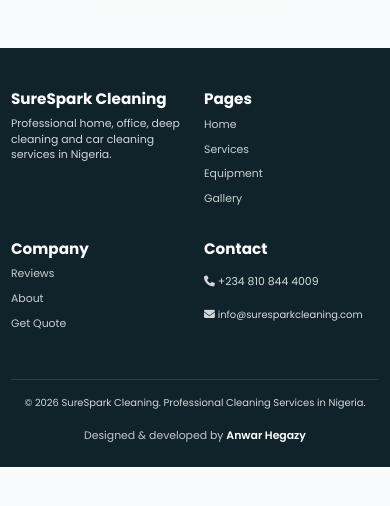
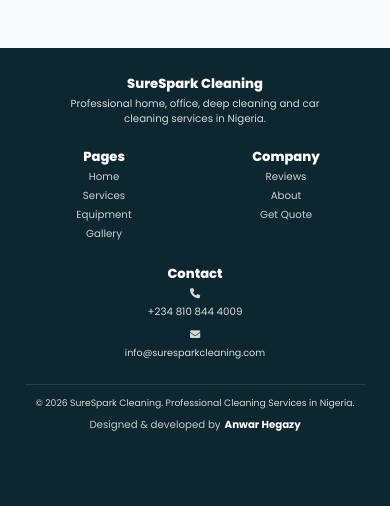
Before and after one commit to Emmanuelungwada/surespark, a plain HTML site: page index.html in a window 390 px wide. Shown: the part 4223-4729 px from the top of the page. Before the commit the page ends 4690 px from the top, so only its background shows below. Drawn offline with Linux system fonts and the light colour scheme.

Commit message:
Make mobile footer compact and professional

```diff
--- a/assets/css/style.css
+++ b/assets/css/style.css
@@ -1205,3 +1205,226 @@ iframe {
 .footer-credit a {
   display: inline;
 }
+
+/* =========================
+   FINAL PROFESSIONAL FOOTER LAYOUT
+========================= */
+
+.footer-credit {
+  margin: 12px auto 0 !important;
+  display: flex !important;
+  justify-content: center !important;
+  align-items: center !important;
+  gap: 4px !important;
+  white-space: nowrap !important;
+  text-align: center !important;
+  line-height: 1.4 !important;
+}
+
+.footer-credit a {
+  display: inline !important;
+  color: #ffffff !important;
+  font-weight: 700 !important;
+  text-decoration: none !important;
+}
+
+.footer-credit a:hover {
+  color: #2dd4bf !important;
+  text-decoration: none !important;
+}
+
+@media (max-width: 768px) {
+  .footer {
+    padding: 38px 0 92px !important;
+    background: #0f2630 !important;
+  }
+
+  .footer-grid {
+    display: grid !important;
+    grid-template-columns: repeat(2, minmax(0, 1fr)) !important;
+    gap: 26px 24px !important;
+    margin-bottom: 26px !important;
+    align-items: start !important;
+  }
+
+  .footer-grid > div {
+    min-width: 0 !important;
+  }
+
+  .footer-grid > div:first-child {
+    grid-column: 1 / -1 !important;
+    text-align: center !important;
+    max-width: 280px !important;
+    margin: 0 auto !important;
+  }
+
+  .footer-grid > div:last-child {
+    grid-column: 1 / -1 !important;
+    text-align: center !important;
+    max-width: 320px !important;
+    margin: 0 auto !important;
+  }
+
+  .footer-grid > div:nth-child(2),
+  .footer-grid > div:nth-child(3) {
+    text-align: left !important;
+  }
+
+  .footer h3 {
+    font-size: 0.95rem !important;
+    line-height: 1.2 !important;
+    margin-bottom: 10px !important;
+    color: #ffffff !important;
+  }
+
+  .footer p {
+    font-size: 0.74rem !important;
+    line-height: 1.55 !important;
+    margin: 0 !important;
+  }
+
+  .footer a {
+    font-size: 0.74rem !important;
+    line-height: 1.55 !important;
+    margin: 7px 0 !important;
+  }
+
+  .footer-grid > div:last-child a {
+    display: inline-flex !important;
+    justify-content: center !important;
+    align-items: center !important;
+    gap: 7px !important;
+    width: 100% !important;
+    text-align: center !important;
+  }
+
+  .footer a[href^="mailto:"] {
+    font-size: 0.7rem !important;
+    word-break: normal !important;
+    overflow-wrap: anywhere !important;
+  }
+
+  .footer-bottom {
+    margin-top: 4px !important;
+    padding-top: 18px !important;
+    text-align: center !important;
+  }
+
+  .footer-bottom p {
+    font-size: 0.64rem !important;
+    line-height: 1.45 !important;
+    margin: 0 auto !important;
+  }
+
+  .footer-credit {
+    font-size: 0.64rem !important;
+    margin-top: 10px !important;
+  }
+}
+
+@media (max-width: 380px) {
+  .footer-grid {
+    gap: 24px 18px !important;
+  }
+
+  .footer p,
+  .footer a {
+    font-size: 0.7rem !important;
+  }
+
+  .footer-bottom p,
+  .footer-credit {
+    font-size: 0.6rem !important;
+  }
+}
+
+/* =========================
+   COMPACT PROFESSIONAL MOBILE FOOTER
+========================= */
+
+@media (max-width: 768px) {
+  .footer {
+    padding: 28px 0 76px !important;
+    background: #0d2730 !important;
+  }
+
+  .footer-grid {
+    width: min(100%, 340px) !important;
+    margin: 0 auto 16px !important;
+    display: grid !important;
+    grid-template-columns: 1fr 1fr !important;
+    gap: 18px 24px !important;
+    align-items: start !important;
+  }
+
+  .footer-grid > div:first-child {
+    grid-column: 1 / -1 !important;
+    text-align: center !important;
+    max-width: 260px !important;
+    margin: 0 auto !important;
+  }
+
+  .footer-grid > div:nth-child(2),
+  .footer-grid > div:nth-child(3) {
+    text-align: center !important;
+  }
+
+  .footer-grid > div:last-child {
+    grid-column: 1 / -1 !important;
+    text-align: center !important;
+    margin-top: 2px !important;
+  }
+
+  .footer h3 {
+    font-size: 0.82rem !important;
+    line-height: 1.15 !important;
+    margin: 0 0 6px !important;
+    color: #ffffff !important;
+    font-weight: 800 !important;
+  }
+
+  .footer p,
+  .footer a {
+    font-size: 0.64rem !important;
+    line-height: 1.45 !important;
+    margin: 4px 0 !important;
+  }
+
+  .footer a {
+    display: block !important;
+  }
+
+  .footer-grid > div:last-child a {
+    display: inline-flex !important;
+    justify-content: center !important;
+    align-items: center !important;
+    gap: 6px !important;
+    width: 100% !important;
+  }
+
+  .footer a[href^="mailto:"] {
+    font-size: 0.6rem !important;
+    overflow-wrap: anywhere !important;
+  }
+
+  .footer-bottom {
+    width: min(100%, 340px) !important;
+    margin: 0 auto !important;
+    padding-top: 12px !important;
+    border-top: 1px solid rgba(255, 255, 255, 0.12) !important;
+    text-align: center !important;
+  }
+
+  .footer-bottom p {
+    font-size: 0.58rem !important;
+    line-height: 1.35 !important;
+    margin: 0 !important;
+  }
+
+  .footer-credit {
+    margin-top: 6px !important;
+    font-size: 0.58rem !important;
+    line-height: 1.35 !important;
+    white-space: nowrap !important;
+  }
+}
```
